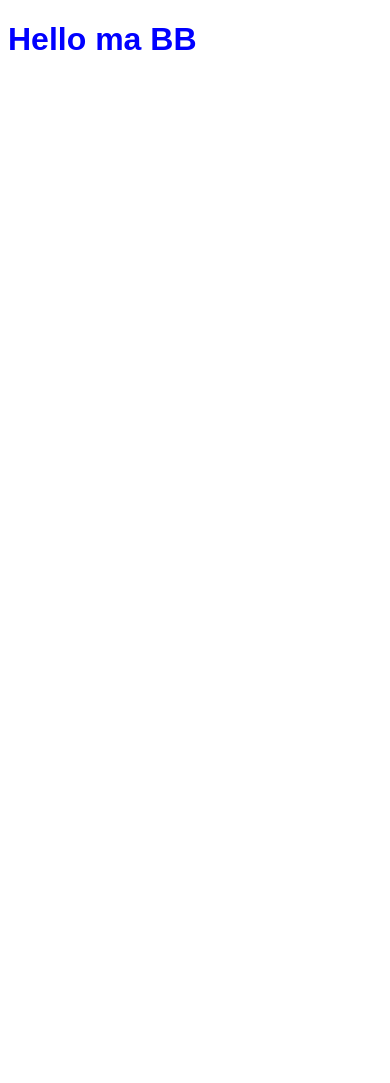
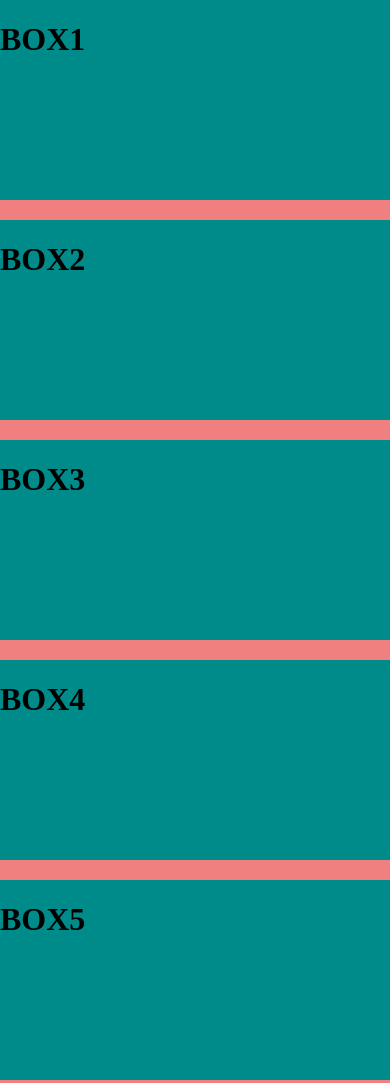
Before and after one commit to cindytsen/Project3, a plain HTML site: page index.html in a window 390 px wide. Shown: the top 1083 px of the page. Before the commit the page ends 844 px from the top, so only its background shows below. Drawn offline with Linux system fonts and the light colour scheme.

Commit message:
Change layout of a responsive website for mobile, tablet vs desktop
Created a simple and global layout of the website and then define the css to define the look on desktop vs tablet vs mobile. Used the Chrome-inspect-toggle device bar to change the view and see how it responds to each one.

```diff
--- a/index.html
+++ b/index.html
@@ -8,8 +8,19 @@
 </head>
 <body>
 
-    <h1>Hello ma BB</h1>
+    <div class="container">
+        <div class="col"><h1>BOX1</h1></div>
+        <div class="col"><h1>BOX2</h1></div>
+        <div class="col"><h1>BOX3</h1></div>
+        <div class="col"><h1>BOX4</h1></div>
+        <div class="col"><h1>BOX5</h1></div>
+        <div class="col"><h1>BOX6</h1></div>
+        <div class="col"><h1>BOX7</h1></div>
+        <div class="col"><h1>BOX8</h1></div>
+        <div class="col"><h1>BOX9</h1></div>
+        <div class="col"><h1>BOX10</h1></div>
 
+    </div>
 
 </body>
 </html>
--- a/styles.css
+++ b/styles.css
@@ -1,20 +1,33 @@
 /* Global View aka Desktop View */
-h1 {
-    color: brown;
-    font-family: 'Courier New', Courier, monospace;
+body {
+    margin: 0;
+}
+
+.container {
+    background-color: lightcoral;
+    min-height: 500px;
+    max-width: 1024px;
+    margin: 0 auto;
+    display: flex;
+    flex-wrap: wrap;
+    justify-content: space-between;
 }
 
 
-
+.col {
+    background-color: darkcyan;
+    min-height: 200px;
+    width: 30%;
+    margin-bottom: 20px;
+}
 
 
 
 /* Tablet View */
 @media (max-width: 768px){
-    h1 {
-        color: cadetblue;
-        font-family: fantasy;
-    }
+
+.col {
+    width: 45%;
 
 }
 
@@ -22,8 +35,7 @@
 
 /* Mobile View */
 @media (max-width: 500px){
-    h1 {
-        color: blue;
-    }
 
+.col {
+    width: 100%;
 }
```
